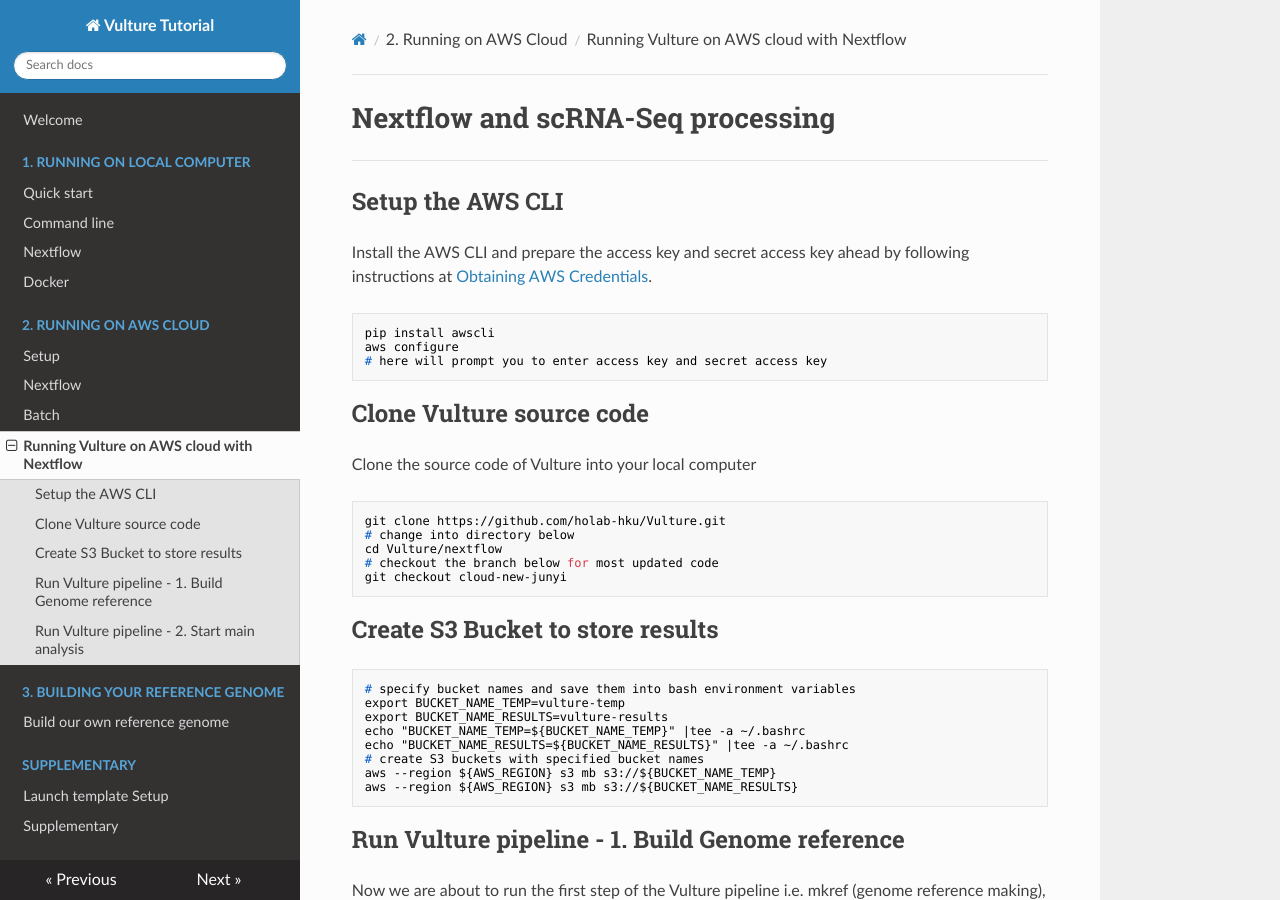
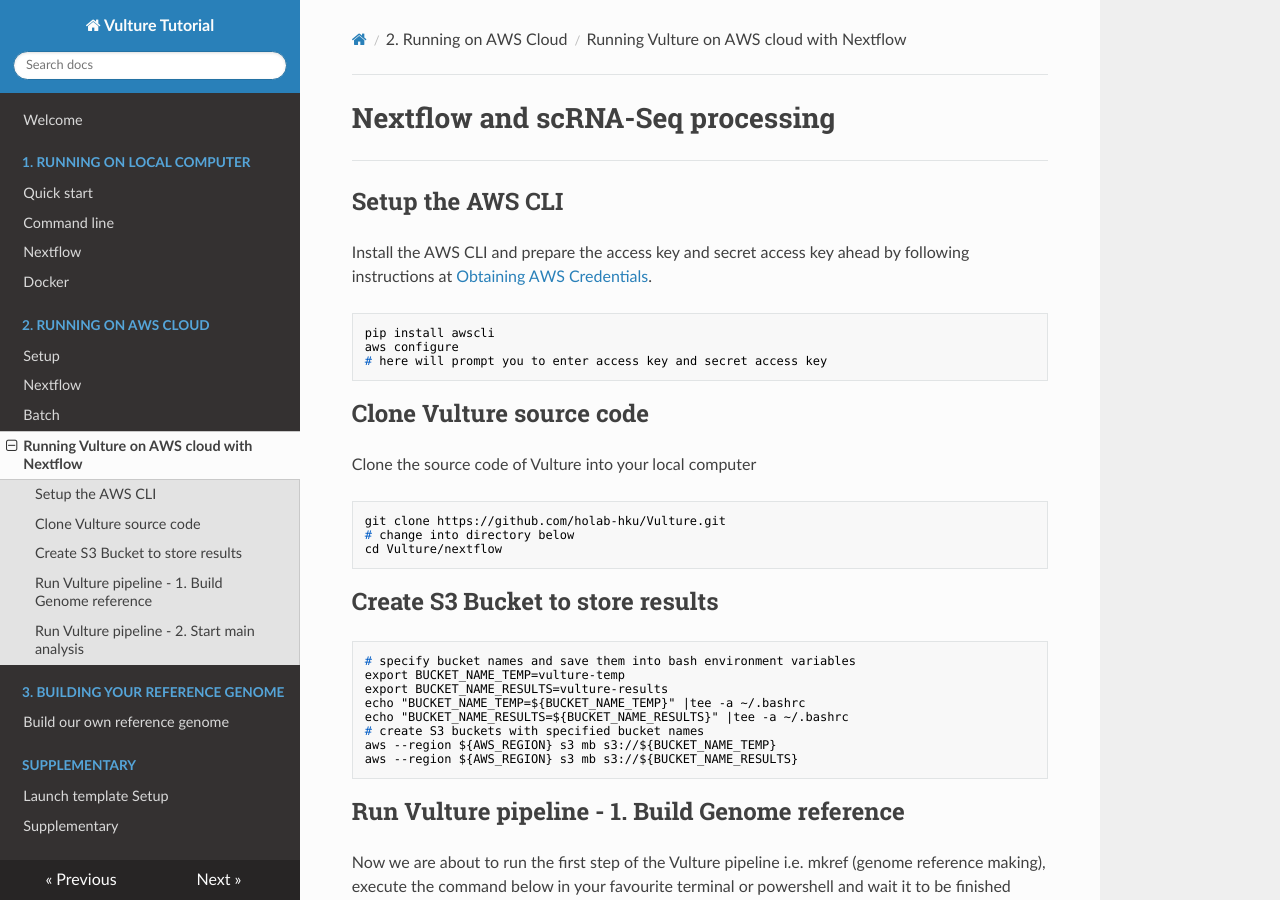
Before and after one commit to hiyin/vulture-user-tutorial, an MkDocs documentation site: the page built from docs/2. Running on AWS Cloud/4_RunVulture.md, in a window 1280 px wide and 900 px high. Built offline with MkDocs 1.6.1, drawn with Linux system fonts in a browser that asks for light colours; nearby versions of some CDN libraries.

Commit message:
change tutorial

````diff
--- a/docs/2. Running on AWS Cloud/4_RunVulture.md
+++ b/docs/2. Running on AWS Cloud/4_RunVulture.md
@@ -26,8 +26,6 @@
 git clone https://github.com/holab-hku/Vulture.git
 # change into directory below
 cd Vulture/nextflow
-# checkout the branch below for most updated code
-git checkout cloud-new-junyi
 ```
 
 ## Create S3 Bucket to store results
````
